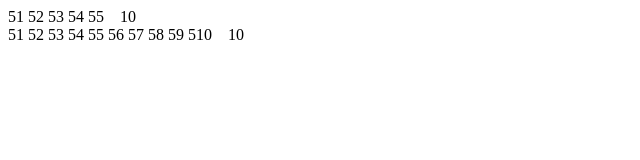
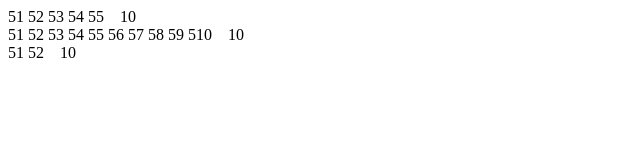
Before and after one commit to OlaiwonAbdullahi/usePopcorn, a React (Vite) app: page / in a window 1280 px wide. Shown: the top 160 px of the page, without its empty margins (0-640 px from the left). Built offline with nearby package versions, Linux system fonts and the light colour scheme.

Commit message:
update StarRatting.jsx and main.jsx

```diff
--- a/src/StarRatting.jsx
+++ b/src/StarRatting.jsx
@@ -12,7 +12,7 @@ const textStyle = {
   lineHeight: "0",
   margin: "0",
 };
-const StarRatting = ({ maxRating }) => {
+const StarRatting = ({ maxRating = 2 }) => {
   return (
     <div style={containerStyle}>
       <div style={starContainerStyle}>
--- a/src/main.jsx
+++ b/src/main.jsx
@@ -10,5 +10,6 @@ createRoot(document.getElementById("root")).render(
     {/*<App />*/}
     <StarRatting maxRating={5} />
     <StarRatting maxRating={10} />
+    <StarRatting />
   </StrictMode>
 );
```
